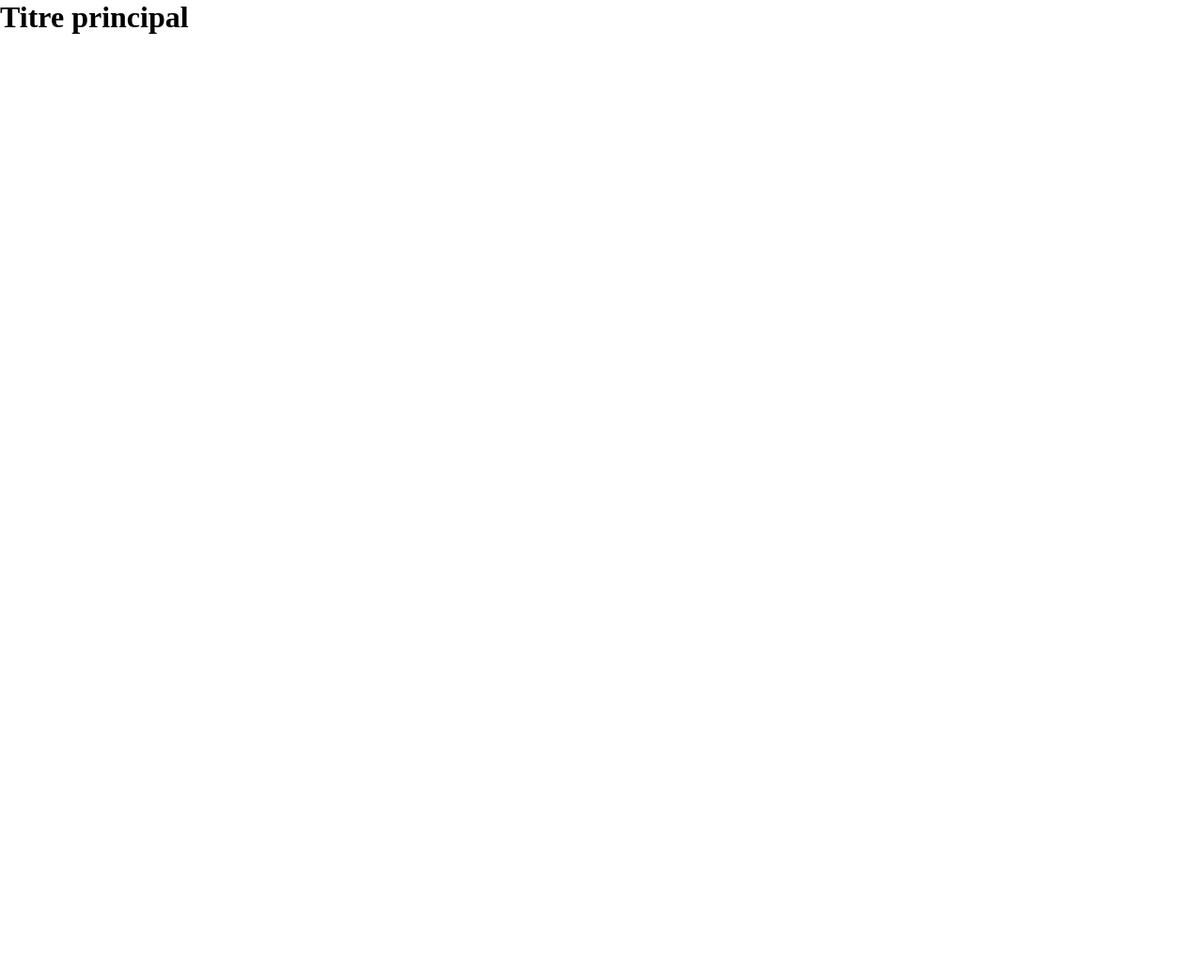
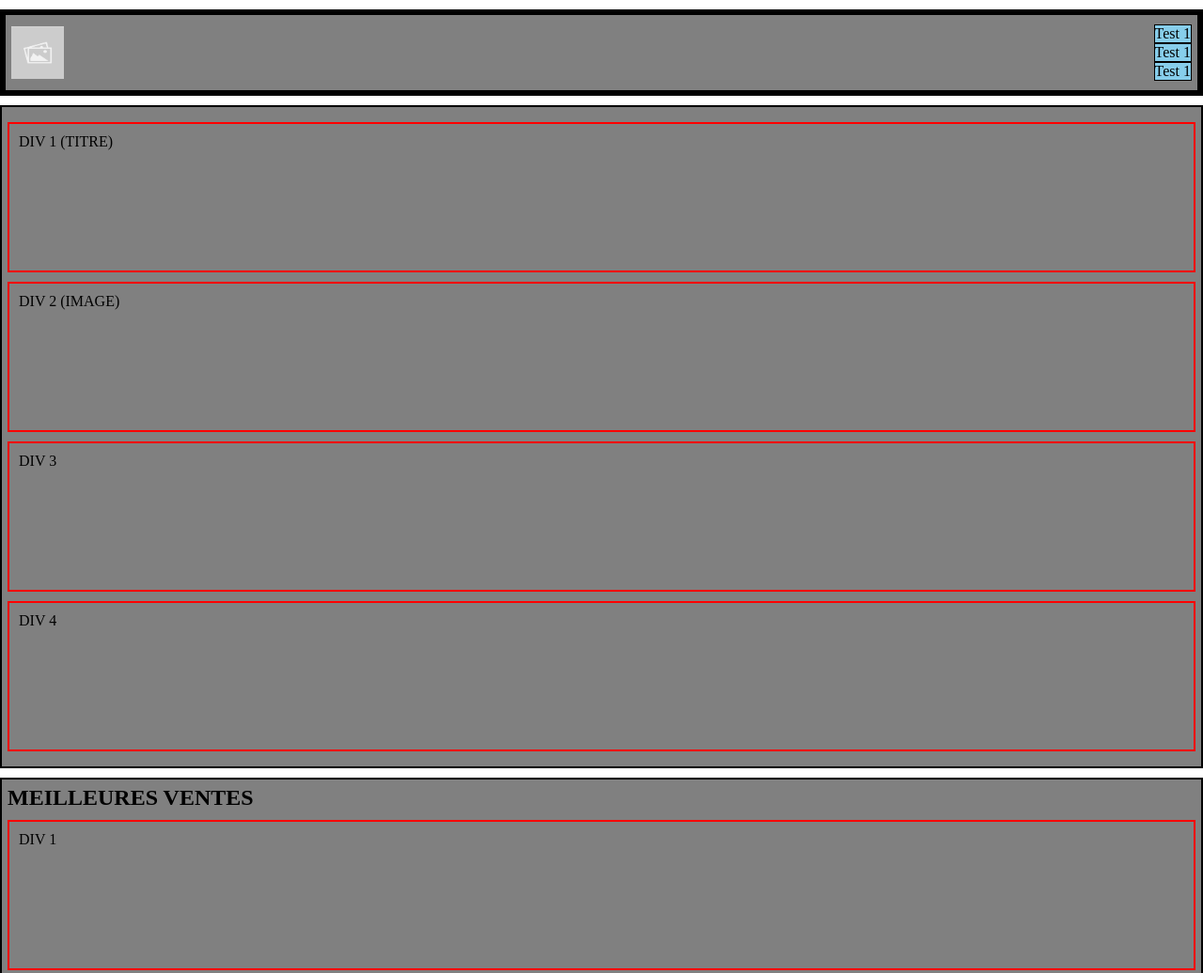
Before and after one commit to hojulien/brief-integration-web, a plain HTML site: page index.html in a window 1280 px wide. Shown: the top 1036 px of the page at 94% size. Before the commit the page ends 800 px from the top, so only its background shows below. Drawn offline with Linux system fonts and the light colour scheme.

Commit message:
Codage extrêmement brut de l'organisation de la page avec CSS minimal (à des besoins de test)

```diff
--- a/index.html
+++ b/index.html
@@ -7,6 +7,61 @@
         <title>Brief 2 - Intégration Nike</title>
     </head>
     <body>
-        <h1>Titre principal</h1>
+        <!-- PARTIE 1: SECTION HEADER NAV -->
+
+        <header>
+            <section class="header">
+                <div class="box-header">
+                    <img src="images/placeholder.jpg" alt="Placeholder image">
+                </div>
+                <nav>
+                    <div class="box-header">
+                        <p>Test 1</p>
+                        <p>Test 1</p>
+                        <p>Test 1</p>
+                    </div>
+                </nav>
+            </section>
+        </header>
+
+        <!-- PARTIE 2: ACCUEIL -->
+
+        <section>
+            <div>DIV 1 (TITRE)</div>
+            <div>DIV 2 (IMAGE)</div>
+            <div>DIV 3</div>
+            <div>DIV 4</div>
+        </section>
+
+        <!-- PARTIE 3: MEILLEURES VENTES -->
+        <section>
+            <h1>MEILLEURES VENTES</h1>
+            <div>DIV 1</div>
+            <div>DIV 2 (PRODUITS)
+                <div>DIV 2.1 (IMAGE)</div>
+                <div>DIV 2.2 (IMAGE)</div>
+                <div>DIV 2.3 (IMAGE)</div>
+            </div>
+        </section>
+
+        <!-- PARTIE 4: NOUVELLES COLLECTIONS -->
+        <section>
+            <h1>NOUVELLES COLLECTIONS</h1>
+            <div>DIV 1
+                <div>DIV 1.1 (GRID)</div>
+                <div>DIV 1.2 (GRID)</div>
+                <div>DIV 1.3 (GRID)</div>
+                <div>DIV 1.4 (GRID)</div>
+                <div>DIV 1.5 (GRID)</div>
+                <div>DIV 1.6 (GRID)</div>
+            </div>
+        </section>
+
+        <!-- PARTIE 5: FOOTER -->
+        <section>
+            <div>DIV 1 (ul)</div>
+            <hr>
+            <div>DIV 2 (P)</div>
+        </section>
     </body>
 </html>
--- a/style.css
+++ b/style.css
@@ -3,3 +3,45 @@
     padding: 0;
     box-sizing: border-box;
 }
+
+body {
+    max-width: 1440px;
+    margin: 0 auto;
+}
+
+section {
+    background-color: gray;
+    border: 2px solid black;
+    padding: 6px;
+    margin: 10px auto;
+    box-sizing: content-box;
+}
+
+div:not(.box-header) {
+    min-height: 20vh;
+    border: 2px solid red;
+    padding: 10px;
+    margin: 10px auto;
+}
+
+.header {
+    border: 6px solid black;
+    max-width: 1440px;
+    height: 68px;
+    display: flex;
+    flex-direction: row;
+    justify-content: space-between;
+    align-items: center;
+}
+
+.box-header img {
+    display: block;
+    height: 56px;
+    width: 56px;
+    object-fit: cover;
+}
+
+p {
+    border: 1px solid black;
+    background-color: skyblue;
+}
```
Also changed, not shown: images/placeholder.jpg (added).
